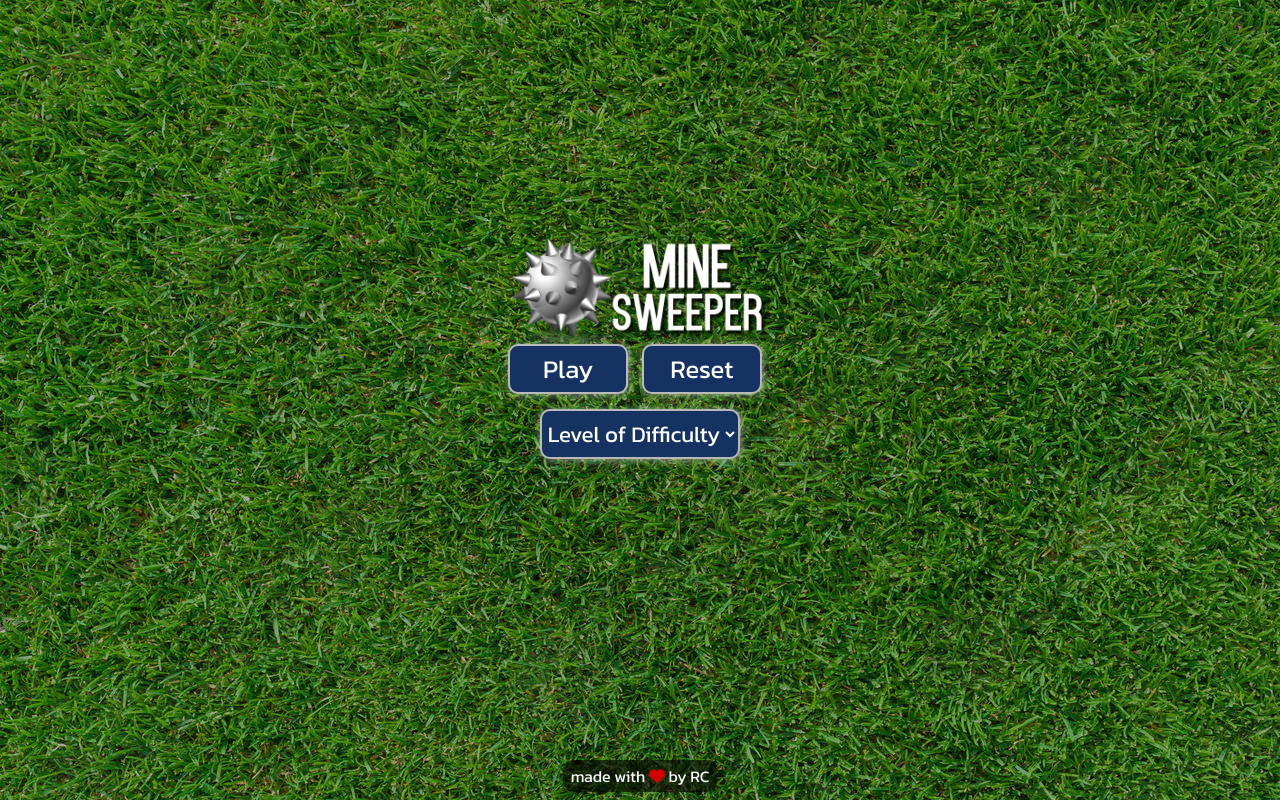
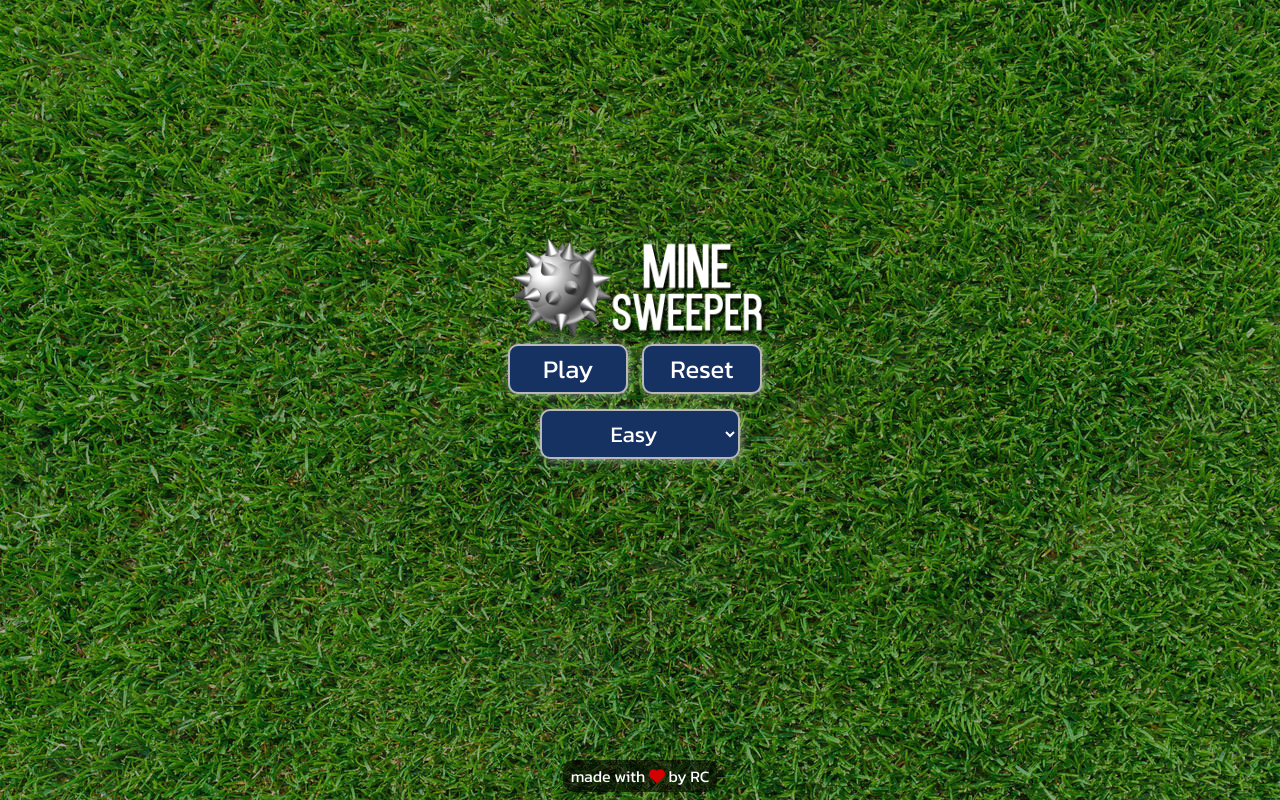
Before and after one commit to raffaele-catalano/js-campominato-dom, a plain HTML site: page index.html in a window 1280 px wide. Drawn offline with Linux system fonts and the light colour scheme.

Commit message:
fixed loop-issue

```diff
--- a/index.html
+++ b/index.html
@@ -29,7 +29,6 @@
                 <button id="reset">Reset</button>
             </div>
             <select name="level" id="level">
-                <option selected>Level of Difficulty</option>
                 <option value="0">Easy</option>
                 <option value="1">Medium</option>
                 <option value="2">Hard</option>
```
